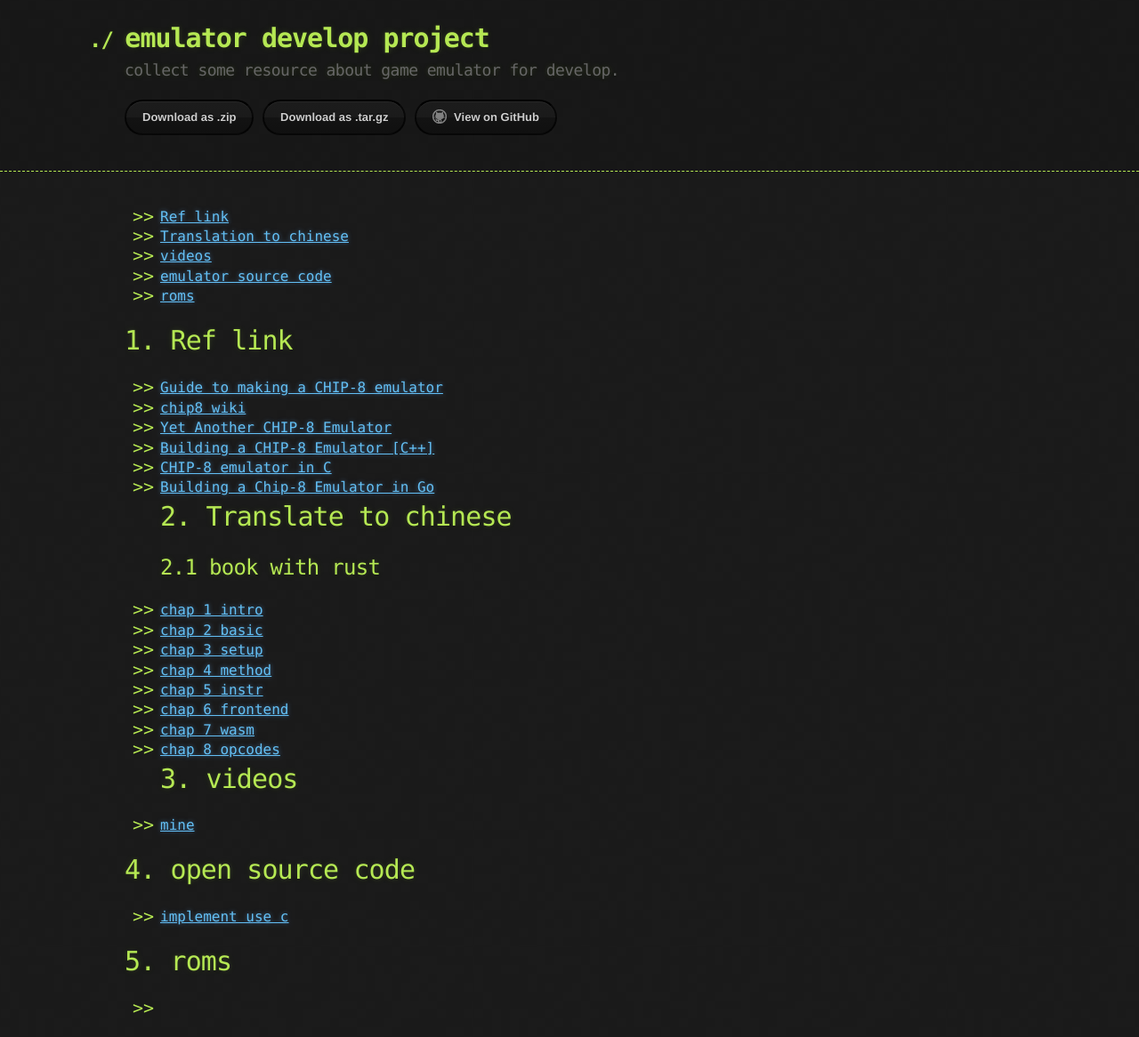
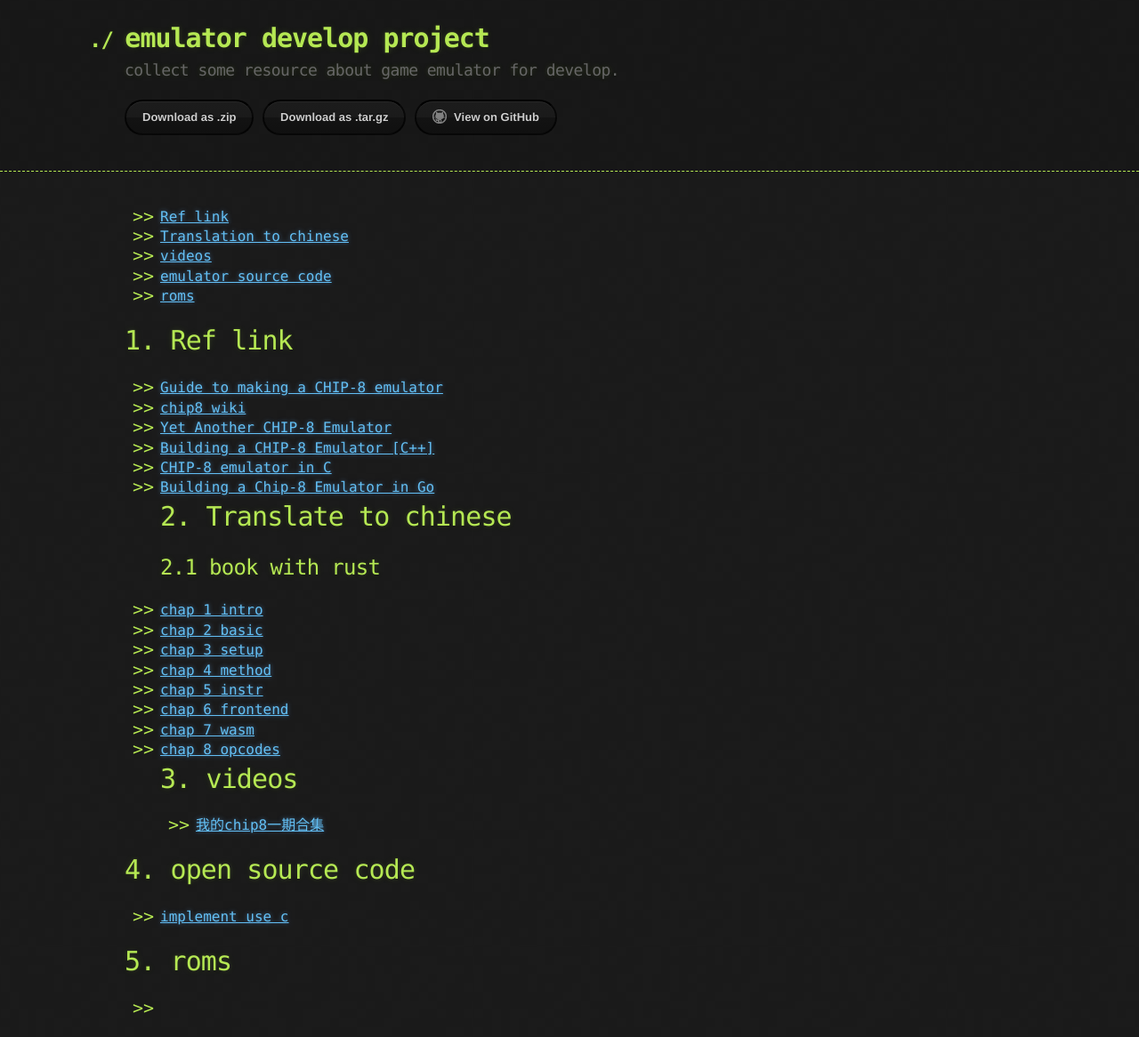
Before and after one commit to jinjiacun123/jinjiacun123.github.io, a Jekyll site: the page built from docs/chip8/index.md, in a window 1280 px wide. Shown: the whole page at 89% size. Built offline with Jekyll 4.4.1, drawn with Linux system fonts in a browser that asks for light colours; our own code applies the rules of GitHub Pages for plain Markdown files.

Commit message:
modify chip8 about video

```diff
--- a/docs/chip8/index.md
+++ b/docs/chip8/index.md
@@ -22,7 +22,7 @@
 * [chap 7 wasm](book_1/7-wasm.md)
 * [chap 8 opcodes](book_1/8-opcodes.md)
 # 3. videos
-* [mine](https://www.bilibili.com/video/BV1VwTWzRE4o/?vd_source=007126b55ef68e343092a29b2dbdc620)
+1. [我的chip8一期合集](https://www.bilibili.com/video/BV1VwTWzRE4o/?vd_source=007126b55ef68e343092a29b2dbdc620)
 
 # 4. open source code
 - [implement use c](https://github.com/shnupta/Chip-Emul8)
```
